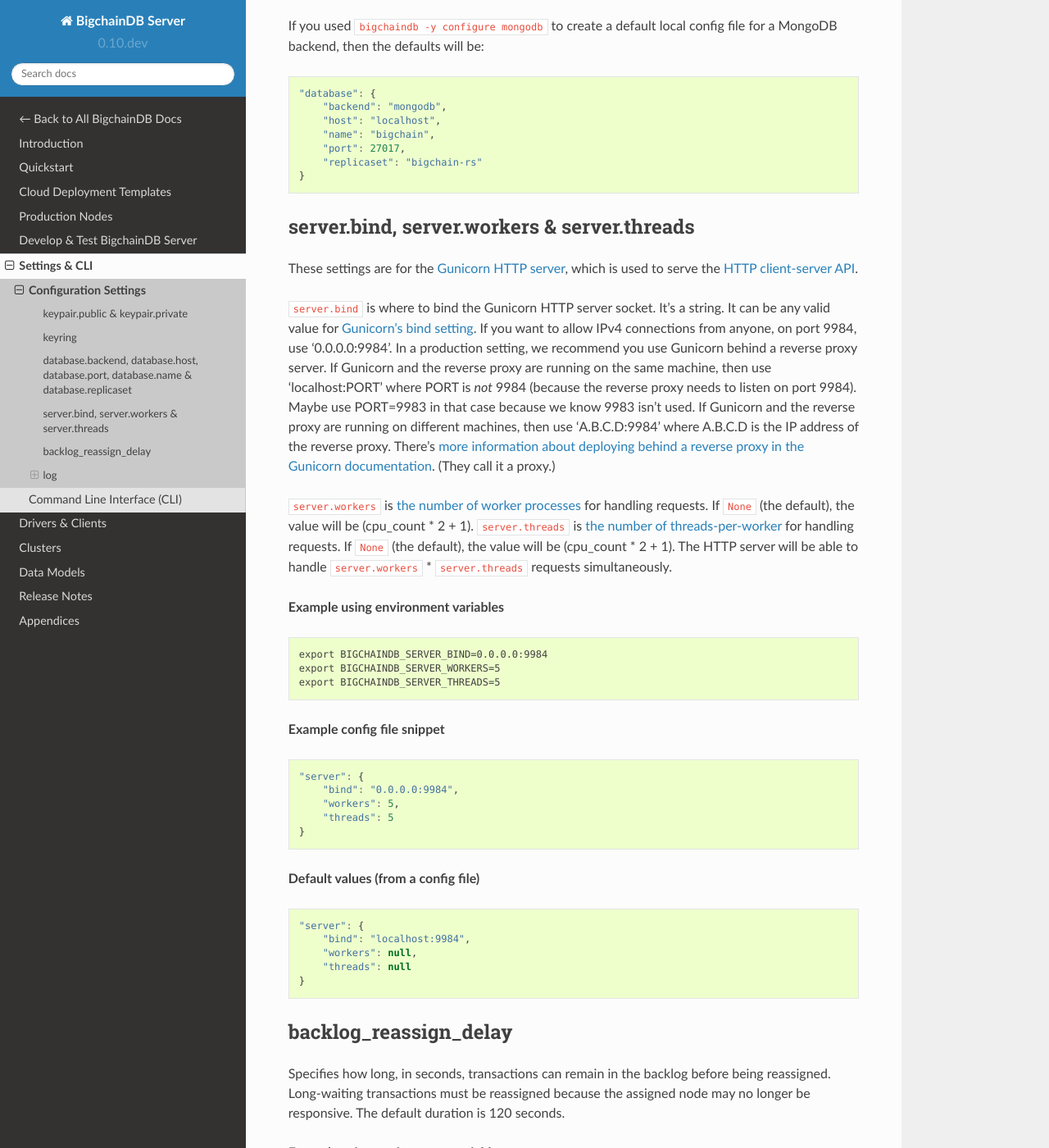
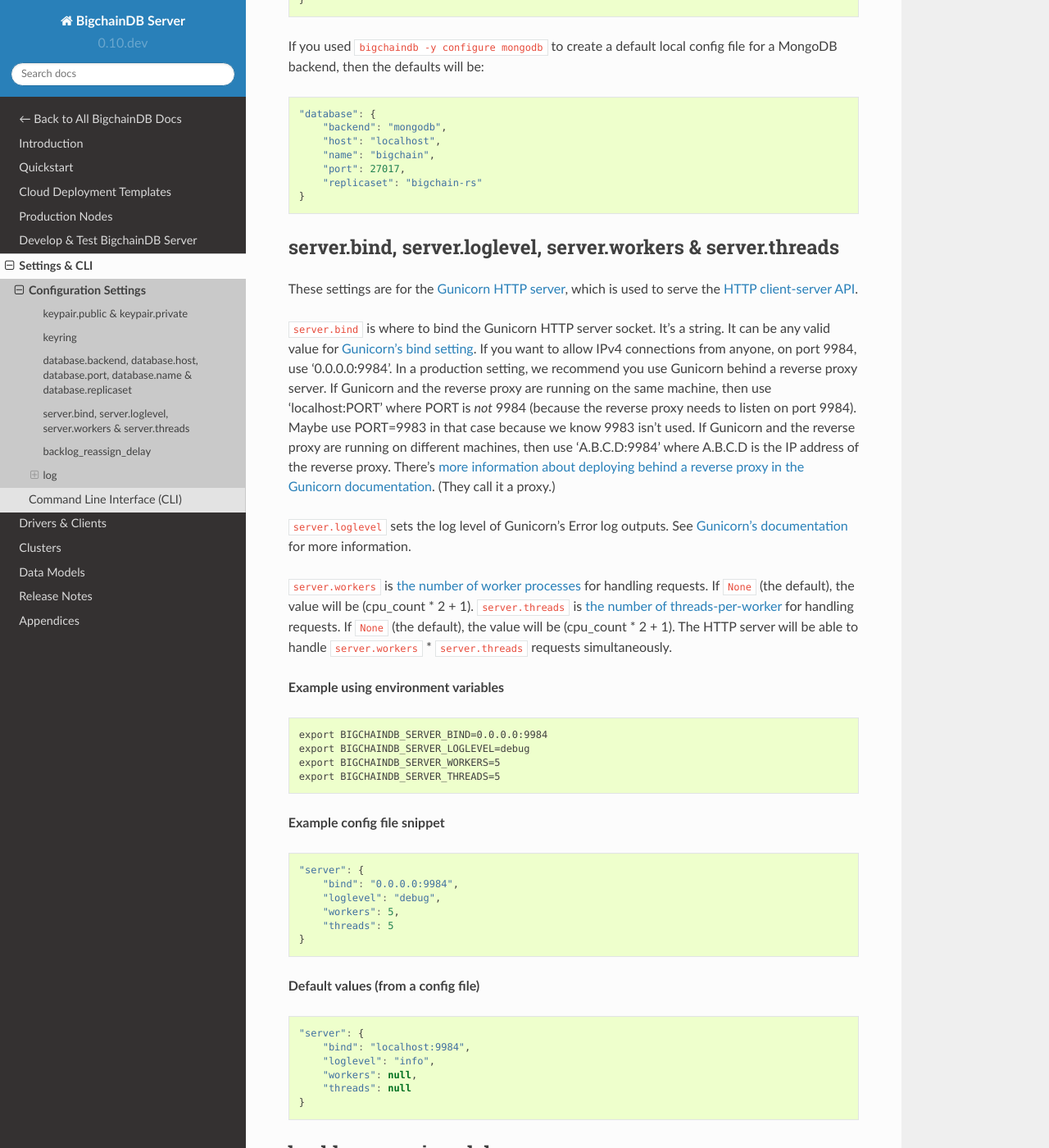
Before and after one commit to bigchaindb/bigchaindb, a Sphinx documentation site: the page built from docs/server/source/server-reference/configuration.md, in a window 1280 px wide and 1400 px high, scrolled down 3072 px. Shown: the whole window at 82% size. Built offline with Sphinx 7.4.7 and the Read the Docs theme 2.0.0, drawn with Linux system fonts in a browser that asks for light colours; pages that are not in the unit, such as notebooks, are missing from menus; some of the changed text lies outside the part shown.

Commit message:
Document gunicorn loglevel setting

````diff
--- a/docs/server/source/server-reference/configuration.md
+++ b/docs/server/source/server-reference/configuration.md
@@ -17,6 +17,7 @@
 `BIGCHAINDB_DATABASE_NAME`<br>
 `BIGCHAINDB_DATABASE_REPLICASET`<br>
 `BIGCHAINDB_SERVER_BIND`<br>
+`BIGCHAINDB_SERVER_LOGLEVEL`<br>
 `BIGCHAINDB_SERVER_WORKERS`<br>
 `BIGCHAINDB_SERVER_THREADS`<br>
 `BIGCHAINDB_CONFIG_PATH`<br>
@@ -121,17 +122,22 @@
 ```
 
 
-## server.bind, server.workers & server.threads
+## server.bind, server.loglevel, server.workers & server.threads
 
 These settings are for the [Gunicorn HTTP server](http://gunicorn.org/), which is used to serve the [HTTP client-server API](../drivers-clients/http-client-server-api.html).
 
 `server.bind` is where to bind the Gunicorn HTTP server socket. It's a string. It can be any valid value for [Gunicorn's bind setting](http://docs.gunicorn.org/en/stable/settings.html#bind). If you want to allow IPv4 connections from anyone, on port 9984, use '0.0.0.0:9984'. In a production setting, we recommend you use Gunicorn behind a reverse proxy server. If Gunicorn and the reverse proxy are running on the same machine, then use 'localhost:PORT' where PORT is _not_ 9984 (because the reverse proxy needs to listen on port 9984). Maybe use PORT=9983 in that case because we know 9983 isn't used. If Gunicorn and the reverse proxy are running on different machines, then use 'A.B.C.D:9984' where A.B.C.D is the IP address of the reverse proxy. There's [more information about deploying behind a reverse proxy in the Gunicorn documentation](http://docs.gunicorn.org/en/stable/deploy.html). (They call it a proxy.)
+
+`server.loglevel` sets the log level of Gunicorn's Error log outputs. See
+[Gunicorn's documentation](http://docs.gunicorn.org/en/latest/settings.html#loglevel)
+for more information.
 
 `server.workers` is [the number of worker processes](http://docs.gunicorn.org/en/stable/settings.html#workers) for handling requests. If `None` (the default), the value will be (cpu_count * 2 + 1). `server.threads` is [the number of threads-per-worker](http://docs.gunicorn.org/en/stable/settings.html#threads) for handling requests. If `None` (the default), the value will be (cpu_count * 2 + 1). The HTTP server will be able to handle `server.workers` * `server.threads` requests simultaneously.
 
 **Example using environment variables**
 ```text
 export BIGCHAINDB_SERVER_BIND=0.0.0.0:9984
+export BIGCHAINDB_SERVER_LOGLEVEL=debug
 export BIGCHAINDB_SERVER_WORKERS=5
 export BIGCHAINDB_SERVER_THREADS=5
 ```
@@ -140,6 +146,7 @@
 ```js
 "server": {
     "bind": "0.0.0.0:9984",
+    "loglevel": "debug",
     "workers": 5,
     "threads": 5
 }
@@ -149,6 +156,7 @@
 ```js
 "server": {
     "bind": "localhost:9984",
+    "loglevel": "info",
     "workers": null,
     "threads": null
 }
````
